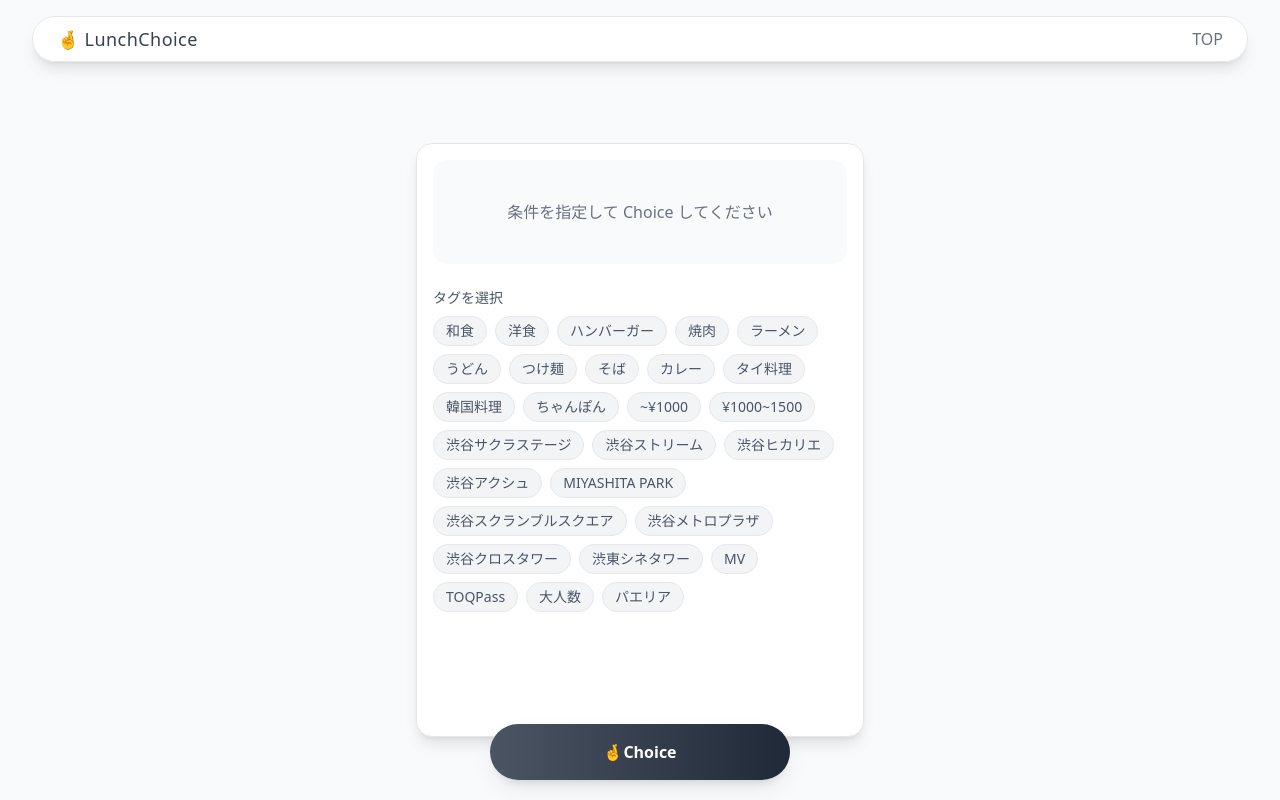
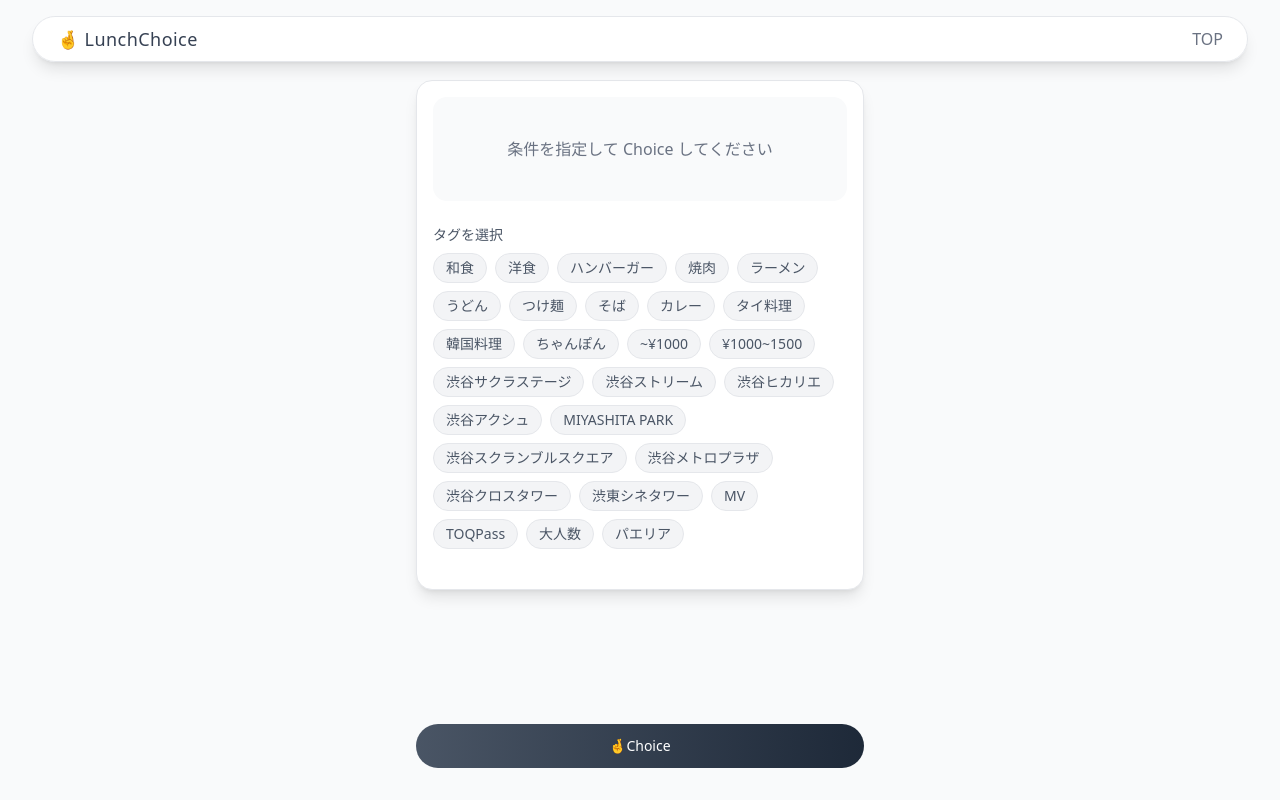
Before and after one commit to uakihir0/lunchchoice, a Next.js app: page /shibuya in a window 1280 px wide. Built offline with nearby package versions, Linux system fonts and the light colour scheme.

Commit message:
style: improve Choice button layout and interaction
- Add fixed position to Choice button with proper spacing\n- Implement ripple effect on button click\n- Adjust main content padding to prevent overlap with button\n- Remove button shadow for cleaner look\n- Optimize button width and position

```diff
--- a/src/app/shibuya/float-button.css
+++ /dev/null
@@ -1,28 +0,0 @@
-
-.float-button {
-  position: fixed;
-  bottom: 20px;
-  left: 50%;
-  transform: translateX(-50%);
-  width: 80%;
-  max-width: 300px;
-  padding: 16px;
-  border-radius: 9999px; /* Maximum roundness */
-  z-index: 50;
-  box-shadow: 0 10px 25px -5px rgba(0, 0, 0, 0.1), 0 8px 10px -6px rgba(0, 0, 0, 0.1);
-  font-weight: bold;
-  border: none;
-  color: white;
-  background-image: linear-gradient(to right, #4b5563, #1f2937);
-  transition: all 0.3s ease;
-}
-
-.float-button:hover {
-  background-image: linear-gradient(to right, #374151, #111827);
-  box-shadow: 0 15px 30px -5px rgba(0, 0, 0, 0.2), 0 10px 15px -5px rgba(0, 0, 0, 0.15);
-  transform: translateX(-50%) translateY(-2px);
-}
-
-.content-wrapper {
-  padding-bottom: 100px; /* Add bottom padding to avoid content being hidden behind the floating button */
-}
--- a/src/app/shibuya/page.tsx
+++ b/src/app/shibuya/page.tsx
@@ -7,14 +7,13 @@ import { AVAILABLE_TAGS } from "@/models/Tags";
 import { useRouter, useSearchParams } from "next/navigation";
 import { Suspense, useEffect, useState } from "react";
 import "./ripple.css";
-import "./float-button.css";
 
 const Shibuya: React.FC = () => {
   const searchParams = useSearchParams();
   const router = useRouter();
 
   const [selectedRestaurant, setSelectedRestaurant] = useState<string | null>(
-    null,
+    null
   );
   const [restaurants, setRestaurants] = useState<Restaurant[]>([]);
   const [selectedTags, setSelectedTags] = useState<string[]>([]);
@@ -36,14 +35,14 @@ const Shibuya: React.FC = () => {
     const filteredRestaurants = restaurants.filter((restaurant) =>
       selectedTags.length === 0
         ? true
-        : selectedTags.every((tag) => restaurant.tags.includes(tag)),
+        : selectedTags.every((tag) => restaurant.tags.includes(tag))
     );
 
     if (filteredRestaurants.length > 0) {
       // 重みの合計を計算
       const totalWeight = filteredRestaurants.reduce(
         (sum, restaurant) => sum + (restaurant.weight || 1),
-        0,
+        0
       );
 
       // 重みに基づいてランダムな値を生成
@@ -82,14 +81,14 @@ const Shibuya: React.FC = () => {
   };
 
   const selectedRestaurantData = restaurants.find(
-    (r) => r.id === selectedRestaurant,
+    (r) => r.id === selectedRestaurant
   );
 
   return (
     <>
       <Header />
-      <div className="min-h-screen flex items-center justify-center bg-gray-50 pt-20 px-4 sm:px-6">
-        <div className="max-w-md w-full p-4 bg-white rounded-2xl shadow-lg border border-gray-200 content-wrapper">
+      <div className="min-h-screen bg-gray-50 pt-20 px-4 sm:px-6 pb-24">
+        <div className="max-w-md mx-auto p-4 bg-white rounded-2xl shadow-lg border border-gray-200">
           {selectedRestaurantData ? (
             <a
               href={selectedRestaurantData.url}
@@ -149,12 +148,16 @@ const Shibuya: React.FC = () => {
         </div>
       </div>
 
-      <button
-        onClick={handleRandomSelect}
-        className="float-button ripple"
-      >
-        🤞Choice
-      </button>
+      <div className="fixed bottom-4 left-0 right-0 p-4">
+        <div className="max-w-md mx-auto">
+          <button
+            onClick={handleRandomSelect}
+            className="w-full px-6 py-3 rounded-full font-medium text-white bg-gradient-to-r from-gray-600 to-gray-800 whitespace-nowrap text-sm ripple"
+          >
+            🤞Choice
+          </button>
+        </div>
+      </div>
     </>
   );
 };
--- a/src/app/shibuya/ripple.css
+++ b/src/app/shibuya/ripple.css
@@ -1,5 +1,5 @@
 .ripple {
-  position: relative;
+  position: relative !important;
   overflow: hidden;
 }
 
@@ -11,16 +11,16 @@
   top: 0;
   left: 0;
   pointer-events: none;
-  background-image: radial-gradient(circle, #fff 10%, transparent 10.01%);
+  background-image: radial-gradient(circle, rgba(255, 255, 255, 0.3) 10%, transparent 10.01%);
   background-repeat: no-repeat;
   background-position: 50%;
   transform: scale(10, 10);
   opacity: 0;
-  transition: transform 0.5s, opacity 0.5s;
+  transition: transform 0.3s, opacity 0.3s;
 }
 
 .ripple:active::after {
   transform: scale(0, 0);
-  opacity: 0.3;
+  opacity: 0.5;
   transition: 0s;
 }
```
